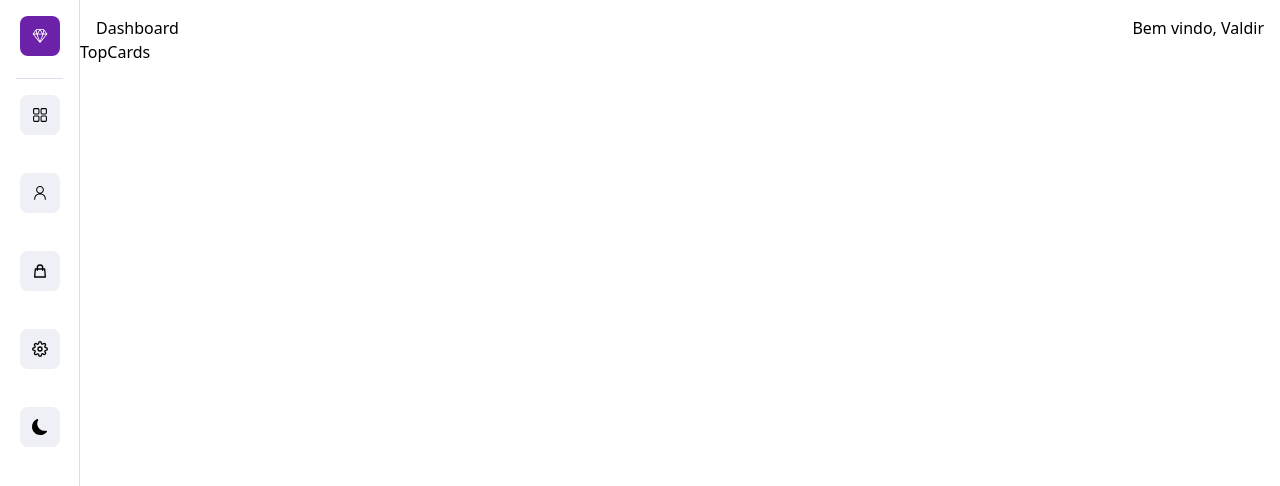
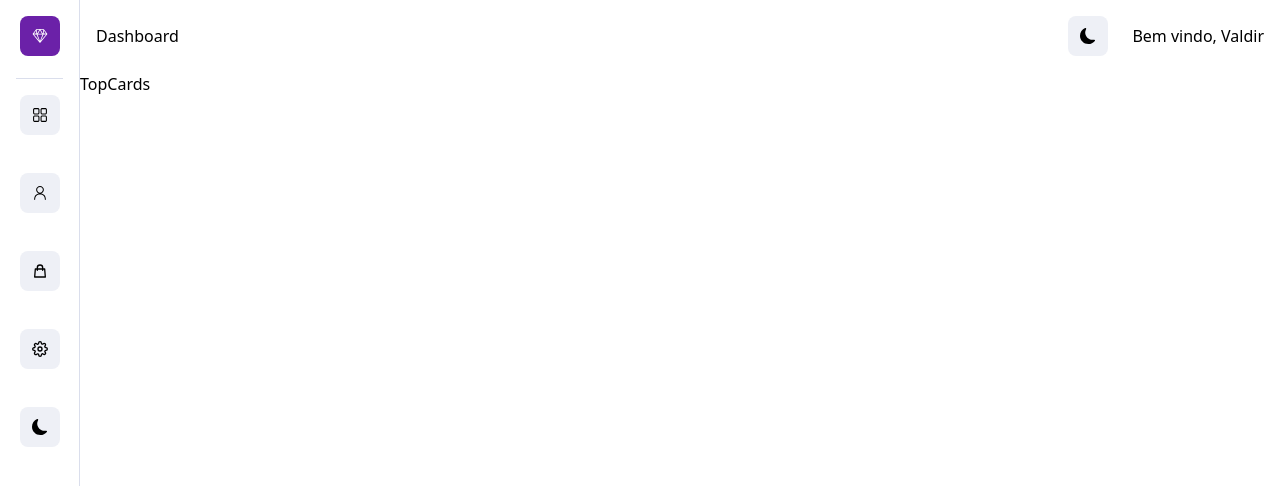
Before and after one commit to valdir-ti/dashboard, a Next.js app: page / in a window 1280 px wide. Shown: the top 486 px of the page. Built offline with nearby package versions, Linux system fonts and the light colour scheme; what tailwindcss-rtl would draw is missing.

Commit message:
feat: add theme on header

```diff
--- a/src/app/components/Header.tsx
+++ b/src/app/components/Header.tsx
@@ -1,10 +1,35 @@
+
+import { BsFillMoonFill, BsFillSunFill } from 'react-icons/bs'
+
+import useTheme from "@/app/context/useTheme"
+
 const Header = () => {
-  return (
-    <div className="flex justify-between px-4 pt-4">
-        <h2>Dashboard</h2>
-        <h2>Bem vindo, Valdir</h2>
-    </div>
-  )
+    const { theme, setTheme } = useTheme()
+
+    const handleTheme = () => {
+      if(theme === 'light') {
+          setTheme('dark')
+      } else {
+          setTheme('light')
+      }
+    }
+
+    return (
+      <div className="flex justify-between items-center px-4">
+          <h2>Dashboard</h2>
+          <div className="flex justify-around items-center">
+            <button
+                onClick={handleTheme}
+                className="bg-gray-100 hover:bg-gray-200 cursor-pointer my-4 p-3 rounded-lg inline-block mr-6"
+                >
+                {theme === 'light' ? <BsFillMoonFill /> : <BsFillSunFill />}
+            </button>
+            <h2>
+              Bem vindo, Valdir
+            </h2>
+          </div>
+      </div>
+    )
 }
 
 export default Header
```
